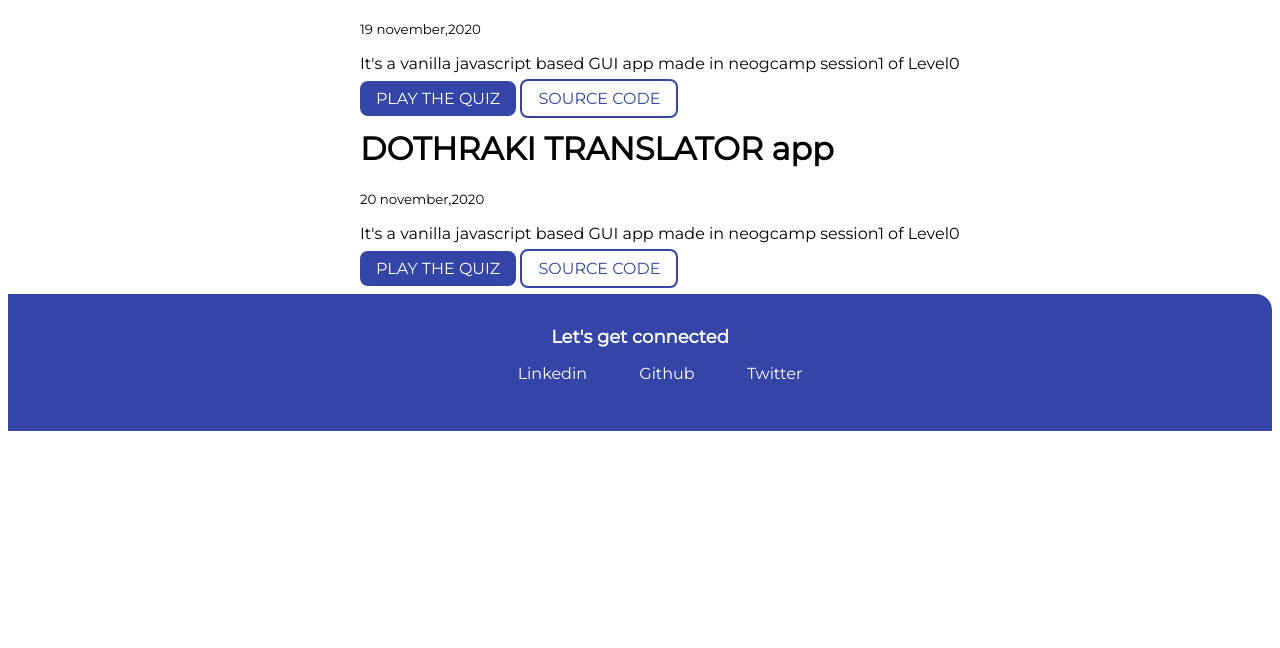
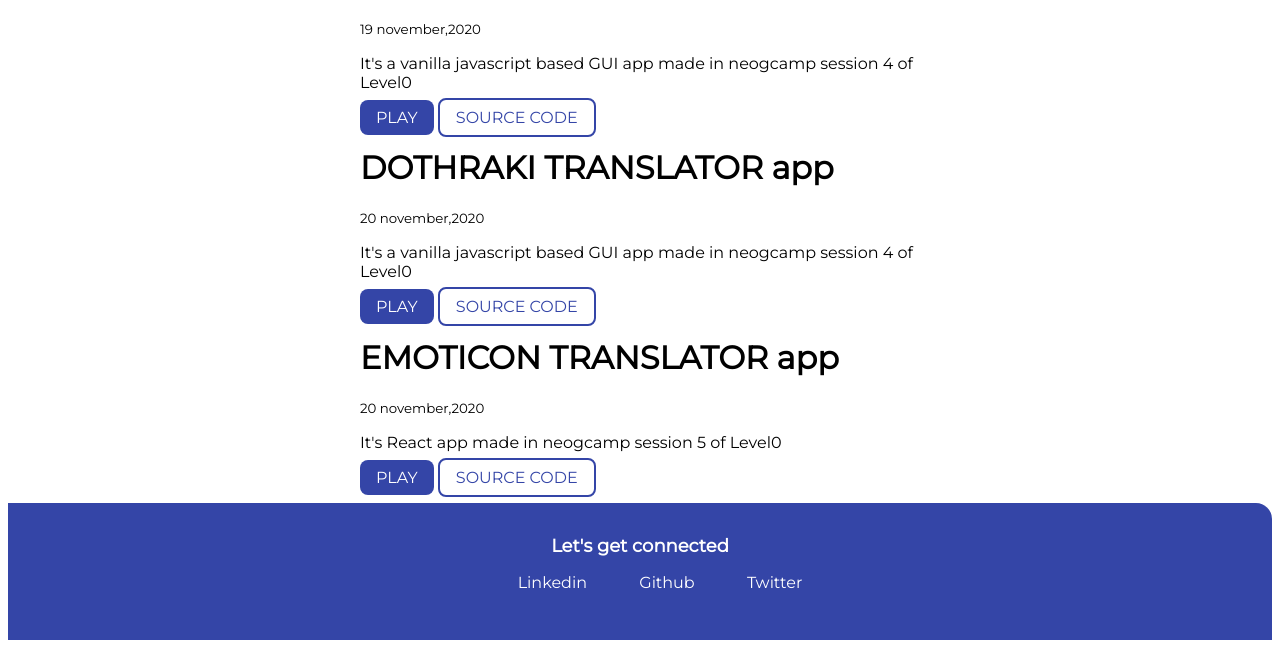
Before and after one commit to Ayushgupta03/Web-development-portfolio, a plain HTML site: page projects.html in a window 1280 px wide. Shown: the part 715-1363 px from the top of the page. Before the commit the page ends 1154 px from the top, so only its background shows below. Drawn offline with Linux system fonts and the light colour scheme.

Commit message:
Added new project

```diff
--- a/projects.html
+++ b/projects.html
@@ -47,8 +47,8 @@
             <div class="container container-center">
                 <h1>MINION TRANSLATOR app</h1>
                 <small>19 november,2020</small>
-                <p>It's a vanilla javascript based GUI app made in neogcamp session1 of Level0</p>
-                <a class="link primary-link" href="https://minionenglish.netlify.app/">PLAY THE QUIZ</a>
+                <p>It's a vanilla javascript based GUI app made in neogcamp session 4 of Level0</p>
+                <a class="link primary-link" href="https://minionenglish.netlify.app/">PLAY</a>
                 <a class="link secondary-link" href="https://github.com/Ayushgupta03/Neog-camp-session-4-level-0">SOURCE CODE</a>
             </div>
         </li>
@@ -56,9 +56,18 @@
             <div class="container container-center">
                 <h1>DOTHRAKI TRANSLATOR app</h1>
                 <small>20 november,2020</small>
-                <p>It's a vanilla javascript based GUI app made in neogcamp session1 of Level0</p>
-                <a class="link primary-link" href="https://dothrakiconverter.netlify.app/">PLAY THE QUIZ</a>
+                <p>It's a vanilla javascript based GUI app made in neogcamp session 4 of Level0</p>
+                <a class="link primary-link" href="https://dothrakiconverter.netlify.app/">PLAY</a>
                 <a class="link secondary-link" href="https://github.com/Ayushgupta03/Neog-camp-session-4-Assignment">SOURCE CODE</a>
+            </div>
+        </li>
+        <li class="list-non-bullet">
+            <div class="container container-center">
+                <h1>EMOTICON TRANSLATOR app</h1>
+                <small>20 november,2020</small>
+                <p>It's React app made in neogcamp session 5 of Level0</p>
+                <a class="link primary-link" href="https://48t50.csb.app/">PLAY</a>
+                <a class="link secondary-link" href="https://github.com/Ayushgupta03/Neogcamp-session-5">SOURCE CODE</a>
             </div>
         </li>
     </ul>
```
